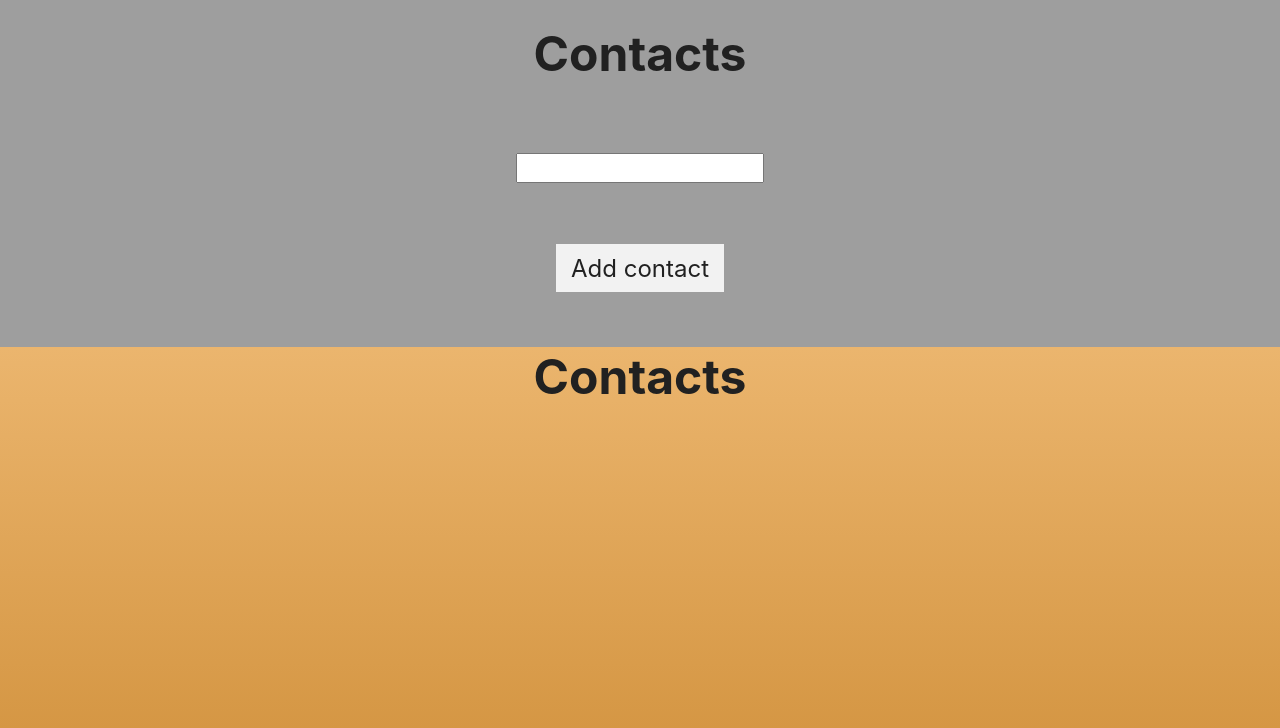
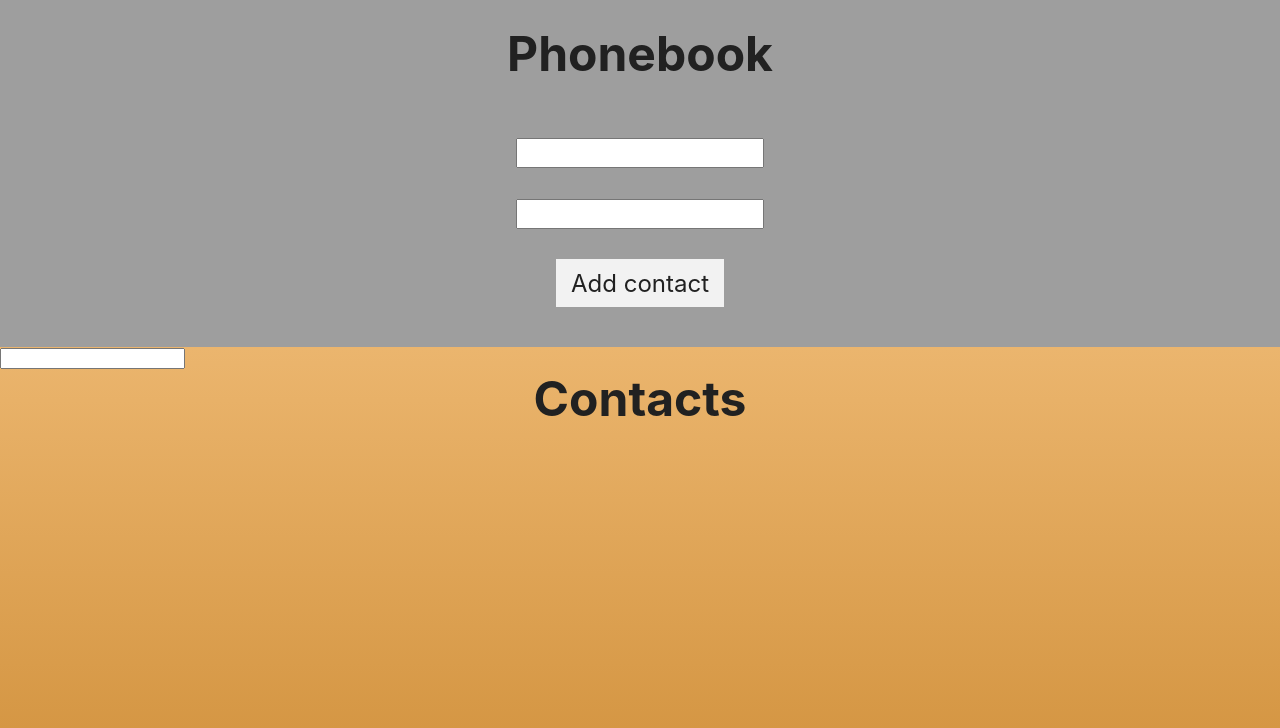
Before and after one commit to ViktorTyt/goit-react-hw-02-phonebook, a React (Create React App) app: page / in a window 1280 px wide. Shown: the top 728 px of the page. Built offline with nearby package versions, Linux system fonts and the light colour scheme.

Commit message:
add tel input

```diff
--- a/src/components/App.jsx
+++ b/src/components/App.jsx
@@ -3,41 +3,43 @@ import { nanoid } from 'nanoid';
 
 import { InputSection } from 'components/InputSection/InputSection';
 import { Contacts } from 'components/Contacts/Contacts';
+import { Filter } from 'components/Filter/Filter';
 
 export class App extends Component {
   state = {
     contacts: [],
-    name: '',
+    filter: '',
   };
 
-  handleAddContact = e => {
-    console.log(e);
-    this.setState({
-      contacts: [{ id: nanoid(), name: this.state.name }],
-      name: '',
+  handleFormSubmit = data => {
+    console.log(data);
+    this.setState(prev => {
+      return {
+        contacts: [
+          ...prev.contacts,
+          { id: nanoid(), name: data.name, number: data.number },
+        ],
+      };
     });
-    this.reset();
   };
 
-  handleInput = e => {
-    console.log(e.currentTarget);
-    this.setState({ name: e.target.value });
-  };
-
-  reset = () => {
-    return this.setState({
-      name: '',
+  handleFilterChange = e => {
+    console.log(e.currentTarget.value);
+    console.log(e.currentTarget.name);
+    this.setState({
+      [e.currentTarget.name]: e.currentTarget.value,
     });
   };
   render() {
     console.log(this.state);
     return (
       <>
-        <InputSection
-          addContact={this.handleAddContact}
-          makeInput={this.handleInput}
+        <InputSection onSubmit={this.handleFormSubmit} />
+        <Filter
+          items={this.state.contacts}
+          onFilterChange={this.handleFilterChange}
         />
-        <Contacts />
+        <Contacts items={this.state.contacts} />
       </>
     );
   }
--- a/src/components/Contacts/Contacts.jsx
+++ b/src/components/Contacts/Contacts.jsx
@@ -1,10 +1,17 @@
 import { ContactsContainer, Title } from './Contacts.styled';
 
-export const Contacts = () => {
+export const Contacts = ({ items }) => {
+  console.log(items);
   return (
     <ContactsContainer>
       <Title>Contacts</Title>
-      <ul></ul>
+      <ul>
+        {items.map(item => (
+          <li key={item.id}>
+            {item.name}: {item.number}
+          </li>
+        ))}
+      </ul>
     </ContactsContainer>
   );
 };
--- /dev/null
+++ b/src/components/Filter/Filter.jsx
@@ -0,0 +1,12 @@
+export const Filter = ({ filter, onFilterChange }) => {
+  return (
+    <label htmlFor="">
+      <input
+        type="text"
+        name="filter"
+        value={filter}
+        onChange={onFilterChange}
+      />
+    </label>
+  );
+};
--- a/src/components/InputSection/InputSection.jsx
+++ b/src/components/InputSection/InputSection.jsx
@@ -1,28 +1,65 @@
-import {
-  Form,
-  Input,
-  Button,
-  FormContainer,
-  Title,
-} from './InputSection.styled';
+import { Component } from 'react';
+import { Form, Input, Button, Container, Title } from './InputSection.styled';
 
-export const InputSection = ({ makeInput, addContact }) => {
+export class InputSection extends Component {
+  state = {
+    name: '',
+    number: '',
+  };
+
+  handleSubmit = event => {
+    event.preventDefault();
+    console.log(this.state);
+    this.props.onSubmit(this.state);
+    this.reset();
+
+    // this.reset();
+  };
+
+  handleInputChange = e => {
+    console.log(e.currentTarget.value);
+    console.log(e.currentTarget.name);
+    this.setState({
+      [e.currentTarget.name]: e.currentTarget.value,
+    });
+  };
+
+  reset = () => {
+    return this.setState({
+      name: '',
+      number: '',
+    });
+  };
+  render() {
     return (
-    <FormContainer>
-      <Title>Contacts</Title>
-      <Form action="">
+      <Container>
+        <Title>Phonebook</Title>
+        <Form action="" autocomplete="off" onSubmit={this.handleSubmit}>
+          <label htmlFor="">
             <Input
               type="text"
               name="name"
+              value={this.state.name}
               pattern="^[a-zA-Zа-яА-Я]+(([' -][a-zA-Zа-яА-Я ])?[a-zA-Zа-яА-Я]*)*$"
               title="Name may contain only letters, apostrophe, dash and spaces. For example Adrian, Jacob Mercer, Charles de Batz de Castelmore d'Artagnan"
               required
-          onInput={makeInput}
+              onChange={this.handleInputChange}
             />
-        <Button type="button" onClick={addContact}>
-          Add contact
-        </Button>
+          </label>
+          <label htmlFor="">
+            <Input
+              type="tel"
+              name="number"
+              value={this.state.number}
+              pattern="\+?\d{1,4}?[-.\s]?\(?\d{1,3}?\)?[-.\s]?\d{1,4}[-.\s]?\d{1,4}[-.\s]?\d{1,9}"
+              title="Phone number must be digits and can contain spaces, dashes, parentheses and can start with +"
+              required
+              onChange={this.handleInputChange}
+            />
+          </label>
+          <Button type="submit">Add contact</Button>
         </Form>
-    </FormContainer>
+      </Container>
     );
-};
+  }
+}
--- a/src/components/InputSection/InputSection.styled.jsx
+++ b/src/components/InputSection/InputSection.styled.jsx
@@ -1,7 +1,7 @@
 import styled from '@emotion/styled';
 import { theme } from 'styles/theme';
 
-export const FormContainer = styled.form`
+export const Container = styled.div`
   display: flex;
   flex-direction: column;
   align-items: center;
```
Also changed, not shown: src/components/Filter/Filter.styled.jsx (added). Lines whose indentation alone changed are shown as unchanged.
